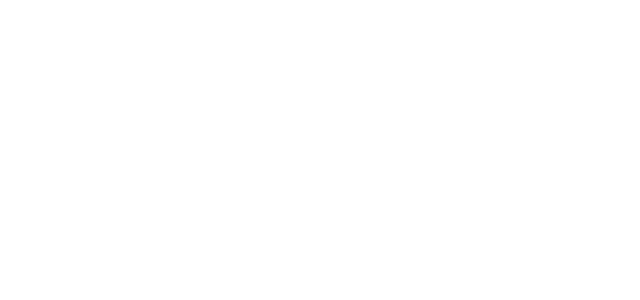
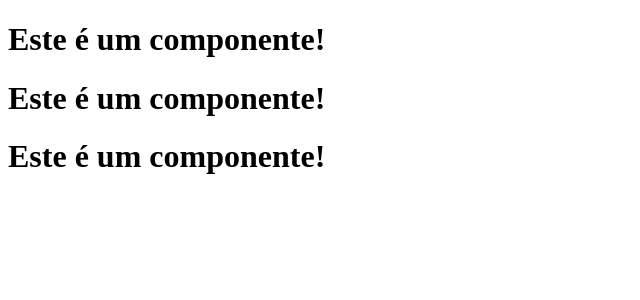
Before and after one commit to MarioAlbano/Consuming-API-React, a React (Create React App) app: page / in a window 1280 px wide. Shown: the top 300 px of the page, without its empty margins (0-640 px from the left). Built offline with nearby package versions, Linux system fonts and the light colour scheme.

Commit message:
feat: added examples components

```diff
--- a/src/App.js
+++ b/src/App.js
@@ -1,10 +1,12 @@
 import React from "react";
-import firstComponent from "./components/firstComponent";
+import FirstComponent from "./components/FirstComponent";
 
 const App = () => {
   return (
     <div>
-      <firstComponent />
+      <FirstComponent />
+      <FirstComponent />
+      <FirstComponent />
     </div>
   );
 };
--- a/src/components/firstComponent.js
+++ b/src/components/firstComponent.js
@@ -1,6 +1,11 @@
 import React from "react";
-const firstComponent = () => {
-  return <h1>Este é um componente!</h1>;
+
+const FirstComponent = () => {
+  return (
+    <div>
+      <h1>Este é um componente!</h1>
+    </div>
+  );
 };
 
-export default firstComponent;
+export default FirstComponent;
```
